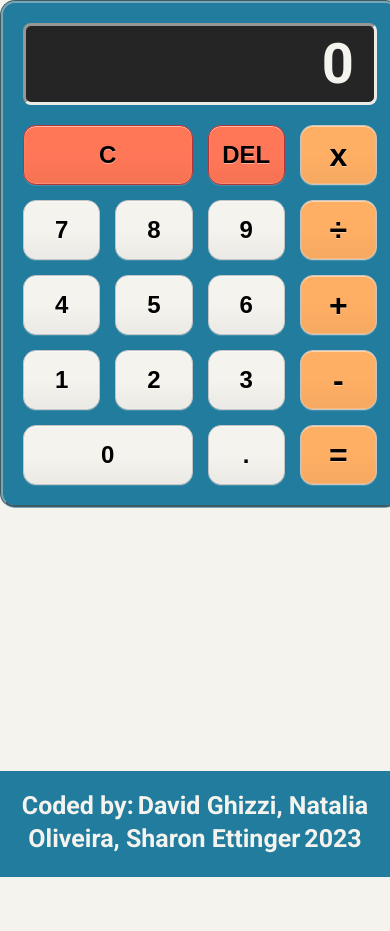
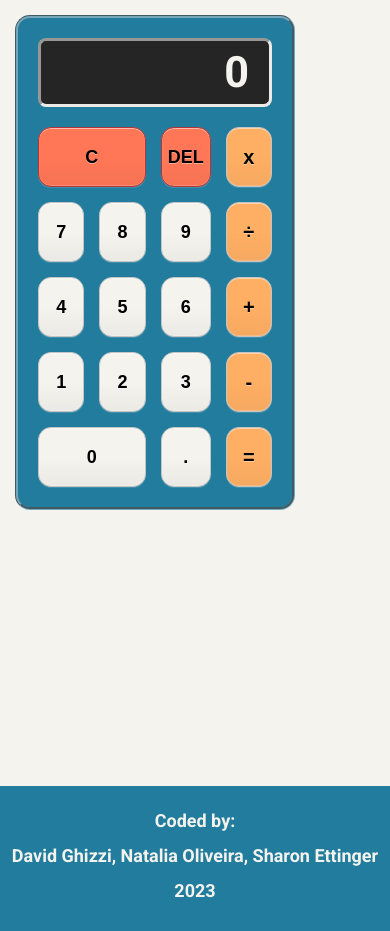
Before and after one commit to noliv197/calculator-assignment, a plain HTML site: page index.html in a window 390 px wide. Before the commit the page ends 877 px from the top, so only its background shows below. Drawn offline with Linux system fonts and the light colour scheme.

Commit message:
responsiveness css

```diff
--- a/assets/css/style.css
+++ b/assets/css/style.css
@@ -21,17 +21,23 @@ body{
     background-color: var(--backgroundLight);
     min-height: 100vh;
 }
+
 main{
     min-height: calc(100vh - 73px);
+    width: 400px;
+    margin: 0 auto;
 }
+
 #box {
     border: groove #76a6b8;
     background-color: var(--backgroundPrimary);
     border-radius: 15px;
-    width: 400px;
+    max-width: 100%;
     box-sizing: border-box;
     padding: 20px;
+
 }
+
 #display {
     border: inset #ecebe8;
     border-radius: 8px;
@@ -46,18 +52,22 @@ main{
     width: 100%;
     box-sizing: border-box;
 }
+
 ::-webkit-scrollbar {
     height: 5px;
 }
+
 ::-webkit-scrollbar-track{
     background: #000;
     width: 2px;
     border-radius: 15px;
 }
+
 ::-webkit-scrollbar-thumb {
     background: #ecebe8;
     border-radius: 15px;
 }
+
 #keys {
     display: grid;
     grid-template-columns: 1fr 1fr 1fr 1fr;
@@ -65,6 +75,7 @@ main{
     grid-column-gap: 15px;
     cursor: pointer;
 }
+
 button {
     cursor: pointer;
     height: 60px;
@@ -78,30 +89,38 @@ button {
     text-shadow: 0 1px #ffffff66;
     font-weight: 700;
 }
+
 button:hover {
     background-color: #eaeaea;
 }
+
 button:active{
     filter: brightness(75%);
 }
+
 .red {
     background-color: var(--backgroundDark);
     border-color: #b0353a;
 }
+
 .orange {
     background-color: #FFAF64;
     font-size: 32px;
     grid-column-start: 4;
 }
+
 .red:hover {
     background-color: #f17377;
 }
+
 .orange:hover {
     background-color: #f8b77a;
 }
+
 .long {
     grid-column: span 2;
 }
+
 footer {
     color: var(--textSecondary);
     text-align: center;
@@ -109,8 +128,32 @@ footer {
     line-height: 30px;
     padding: 20px 0;
 }
+
 span {
     font-size: 25px;
     font-weight: var(--weight);
     padding-bottom: 5px;
+    display: block;
 }
+
+@media only screen and (max-width: 600px) {
+    footer span {
+        font-size: 18px;
+    }
+}
+
+@media screen and (max-width: 460px){
+    #box {
+        width: 70%;
+        margin: 15px;
+    }
+    #display {
+        font-size: 2.7rem;
+    }
+    button {
+        font-size: 18px;
+    }
+    .orange {
+        font-size: 20px;
+    }
+}
```
